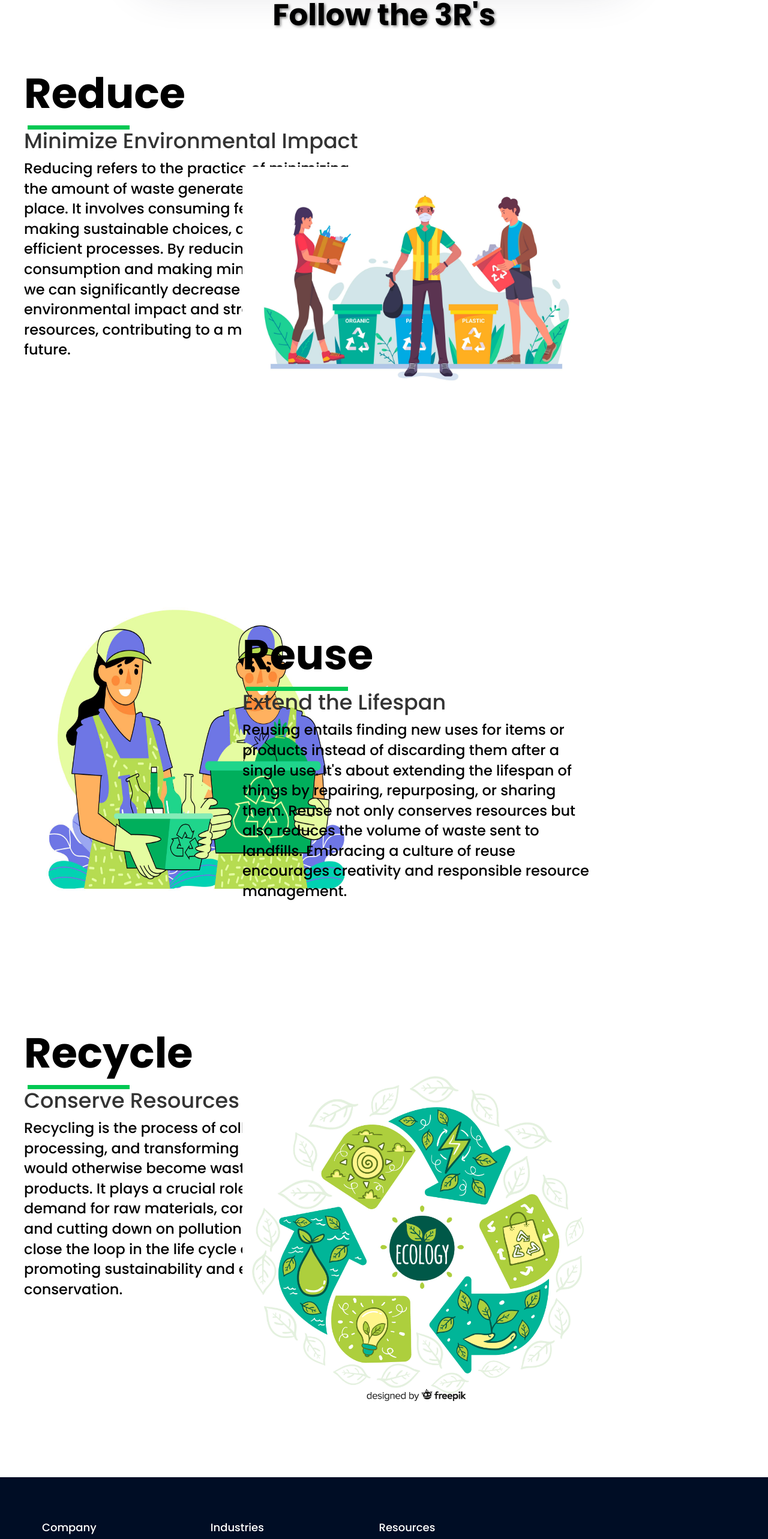
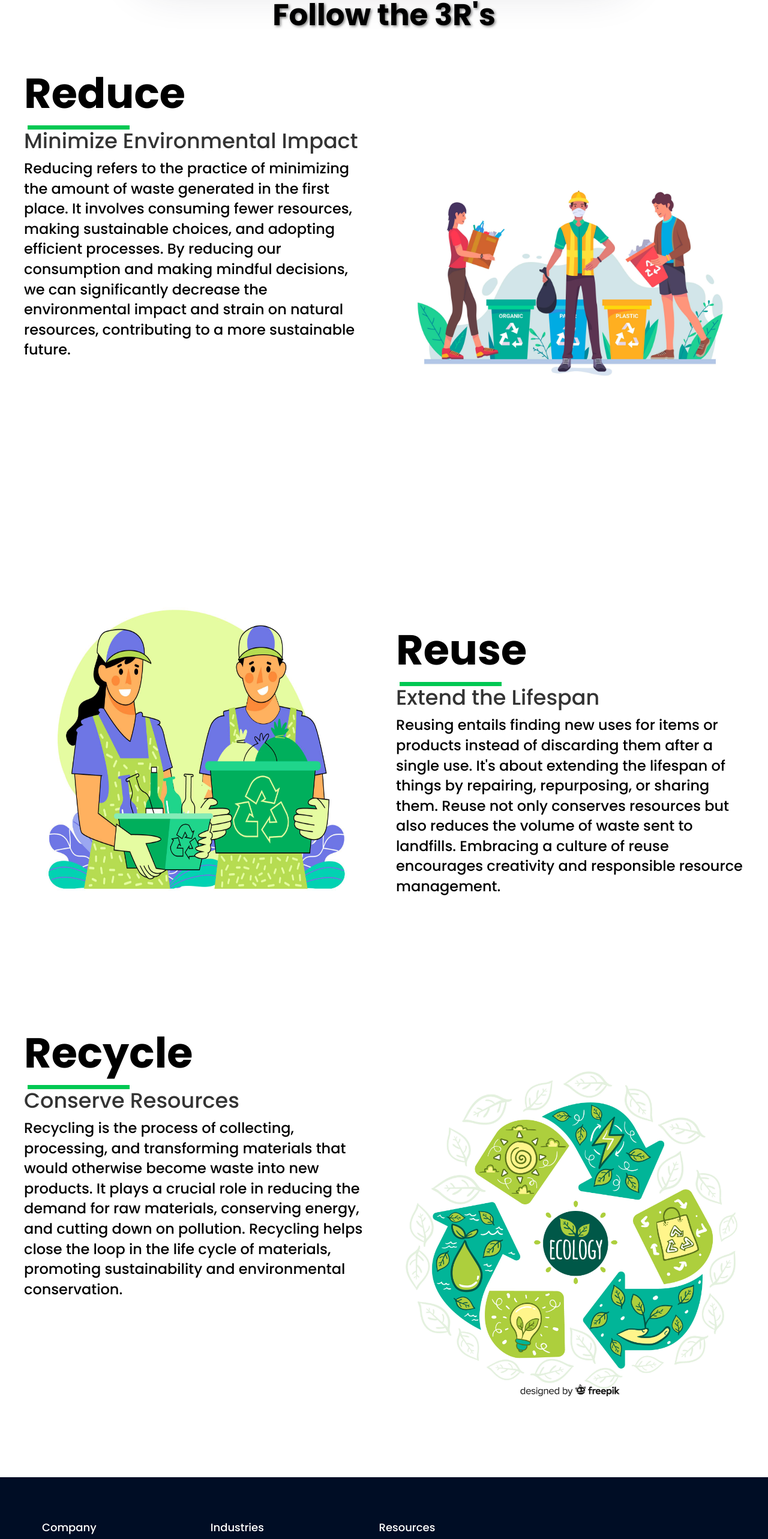
Before and after one commit to jagjeet-singh1812/Domestic_Waste_Management_, a React (Create React App) app in the folder client/: page / in a window 1280 px wide. Shown: the part 3165-5731 px from the top of the page at 60% size. Built offline with nearby package versions, Linux system fonts and the light colour scheme; a web font is replaced by a local one.

Commit message:
importanat changes

```diff
--- a/client/src/Pages/Home/Home.js
+++ b/client/src/Pages/Home/Home.js
@@ -171,7 +171,7 @@ const Home = () => {
             natural resources, contributing to a more sustainable future.
           </p>
         </div>
-        <div className="right-content">
+        <div className="aright-content">
           <img
             src="./Reducenew.jpg" // Replace with your infographic image
             alt="Infographic"
@@ -198,7 +198,7 @@ const Home = () => {
             style={{ height: "100%", width: "100%" }}
           />
         </div>
-        <div className="right-content">
+        <div className="aright-content">
           <div className="text-content">
             <h1 className="heading">Reuse</h1>
             <p className="sub-heading">Extend the Lifespan</p>
@@ -234,7 +234,7 @@ const Home = () => {
             sustainability and environmental conservation.
           </p>
         </div>
-        <div className="right-content">
+        <div className="aright-content">
           <img
             src="./Recycle.jpg" // Replace with your image for Recycle
             alt="Recycle Image"
--- a/client/src/Pages/Home/YourComponent.css
+++ b/client/src/Pages/Home/YourComponent.css
@@ -47,7 +47,7 @@
 }
 
 /* Styling for the right content (infographic) */
-.right-content {
+.aright-content {
     flex: 1;
     display: flex;
     justify-content: center;
--- a/client/src/Pages/Leaderboard/Leaderbord.jsx
+++ b/client/src/Pages/Leaderboard/Leaderbord.jsx
@@ -119,9 +119,6 @@ const downloadFile = function (data, fileType, fileName = '') {
         new_window.close();
     }, 400);
 }
-
-
-
 
 const toJSON = function (table) {
     let table_data = [],
```
